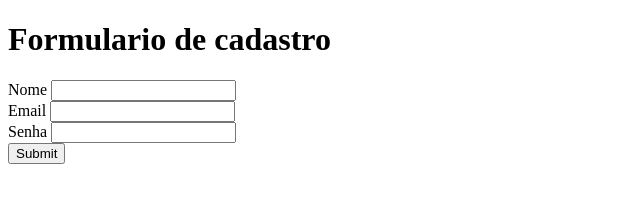
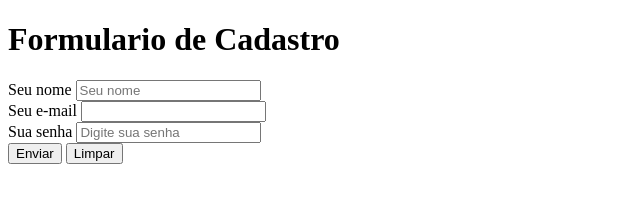
Before and after one commit to newdeveloper1010/exerc-cio_jquery, a plain HTML site: page Forms.html in a window 1280 px wide. Shown: the whole page, without its empty margins (0-640 px from the left). Drawn offline with Linux system fonts and the light colour scheme.

Commit message:
Add files via upload

```diff
--- a/Forms.html
+++ b/Forms.html
@@ -6,18 +6,23 @@
     <title>Formularios</title>
 </head>
 <body>
-    <h1>Formulario de cadastro</h1>
-    <form>
-        <label>Nome</label>
-        <input type="text"/>
-        <br />
-        <label>Email</label>
-        <input type="email" id="email" />
-        <br />
-        <label>Senha</label>
-        <input type="text"/>
-    </br/>
-    <input type="submit"/>
-    </form>
+<h1>Formulario de Cadastro</h1>
+<form>
+    <label for="nome">Seu nome</label>
+    <input type="text" placeholder="Seu nome" />
+    <br />
+    <label for="e-mail">Seu e-mail</label>
+    <input id="e-mail" type="email" />
+    <br />
+    <label for="Senha">Sua senha</label>
+    <input type="password" name="Senha" placeholder="Digite sua senha">
+    <br />
+    <button type="submit">
+        Enviar
+    </button>
+    <button type="reset">
+        Limpar
+    </button>
+</form>
 </body>
 </html>
```
